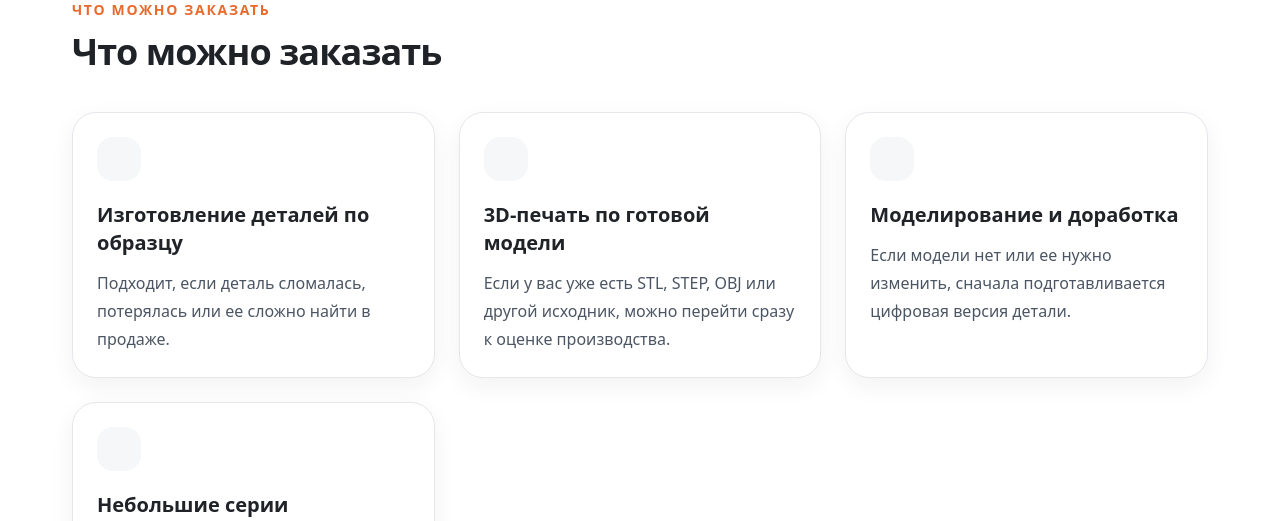
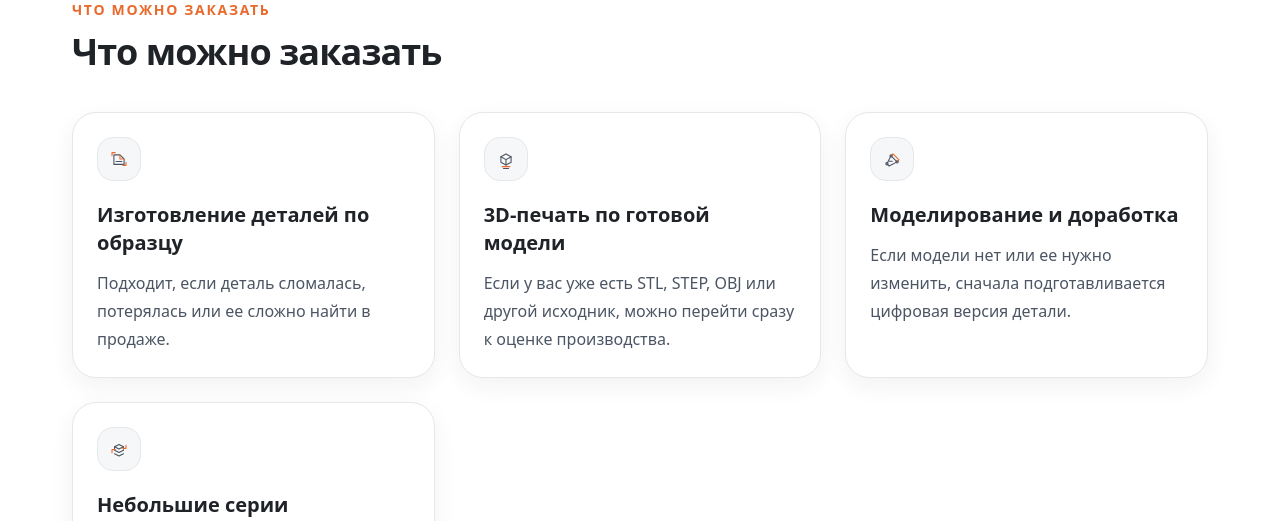
Before and after one commit to InsanEagle/site_3dprinters_v2, a Next.js app: page / in a window 1280 px wide. Shown: the part 1480-2001 px from the top of the page. Built offline with nearby package versions, Linux system fonts and the light colour scheme; no server answers.

Commit message:
fix: replace feature card placeholders with icons

```diff
--- a/components/shared/feature-cards.tsx
+++ b/components/shared/feature-cards.tsx
@@ -1,3 +1,66 @@
+const iconTypes = ["sample", "print", "model", "series"] as const;
+
+type FeatureIconType = (typeof iconTypes)[number];
+
+function FeatureIcon({ type }: { type: FeatureIconType }) {
+  return (
+    <div
+      className="mb-5 flex h-11 w-11 items-center justify-center rounded-2xl border border-line bg-surface text-body"
+      aria-hidden="true"
+    >
+      <svg
+        viewBox="0 0 44 44"
+        className="h-7 w-7"
+        fill="none"
+        stroke="currentColor"
+        strokeLinecap="round"
+        strokeLinejoin="round"
+        strokeWidth="1.7"
+      >
+        {type === "sample" ? (
+          <>
+            <path d="M14 15.5h9.5l6.5 6.5v8.5H14z" />
+            <path d="M23.5 15.5V22H30" className="stroke-accent" />
+            <path d="M17.5 26h9" />
+            <path d="M11 12h5M11 12v5M33 32h-5M33 32v-5" className="stroke-accent" />
+          </>
+        ) : null}
+
+        {type === "print" ? (
+          <>
+            <path d="M14 18.5 22 14l8 4.5-8 4.5z" />
+            <path d="M14 18.5v8.5l8 4.5 8-4.5v-8.5" />
+            <path d="M22 23v8.5" />
+            <path d="M16 34h12" className="stroke-accent" />
+            <path d="M18 37h8" />
+          </>
+        ) : null}
+
+        {type === "model" ? (
+          <>
+            <path d="M14 29.5 20.5 17l9.5 9.5-12.5 6.5z" />
+            <path d="m20.5 17 3-3 9.5 9.5-3 3" className="stroke-accent" />
+            <path d="M17.5 25.5h5" />
+            <circle cx="14" cy="29.5" r="1.8" />
+            <circle cx="20.5" cy="17" r="1.8" />
+            <circle cx="30" cy="26.5" r="1.8" />
+          </>
+        ) : null}
+
+        {type === "series" ? (
+          <>
+            <path d="M15 18.5 22 15l7 3.5-7 3.5z" />
+            <path d="m15 24 7 3.5 7-3.5" />
+            <path d="m15 29.5 7 3.5 7-3.5" />
+            <path d="M15 18.5v4M29 18.5v4" />
+            <path d="M33 16v5h-5M11 28v-5h5" className="stroke-accent" />
+          </>
+        ) : null}
+      </svg>
+    </div>
+  );
+}
+
 export function FeatureCards({
   items
 }: {
@@ -5,9 +68,9 @@ export function FeatureCards({
 }) {
   return (
     <div className="grid gap-6 md:grid-cols-3">
-      {items.map((item) => (
+      {items.map((item, index) => (
         <article key={item.title} className="rounded-3xl border border-line bg-white p-6 shadow-card">
-          <div className="mb-5 h-11 w-11 rounded-2xl bg-surface" />
+          <FeatureIcon type={iconTypes[index % iconTypes.length]} />
           <h3 className="text-xl font-semibold text-ink">{item.title}</h3>
           <p className="mt-3 text-base leading-7 text-body">{item.description}</p>
         </article>
```
